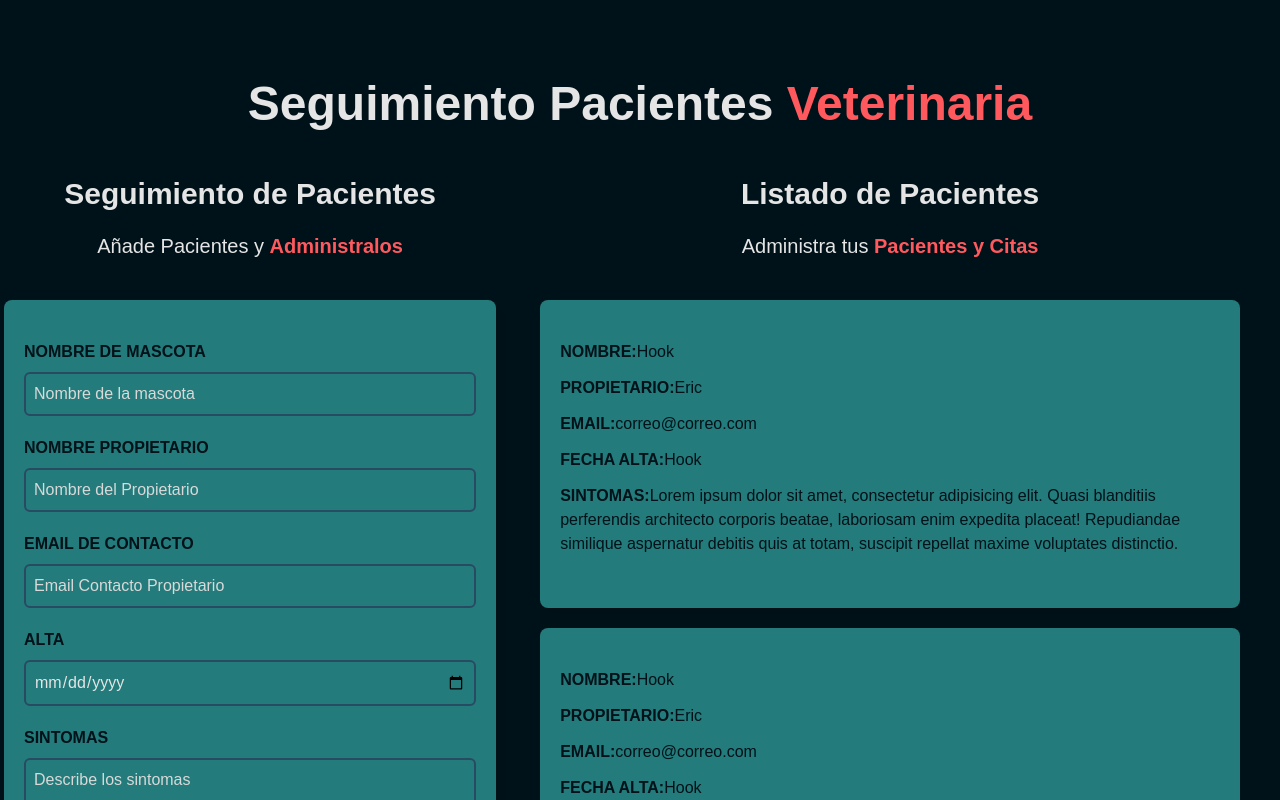
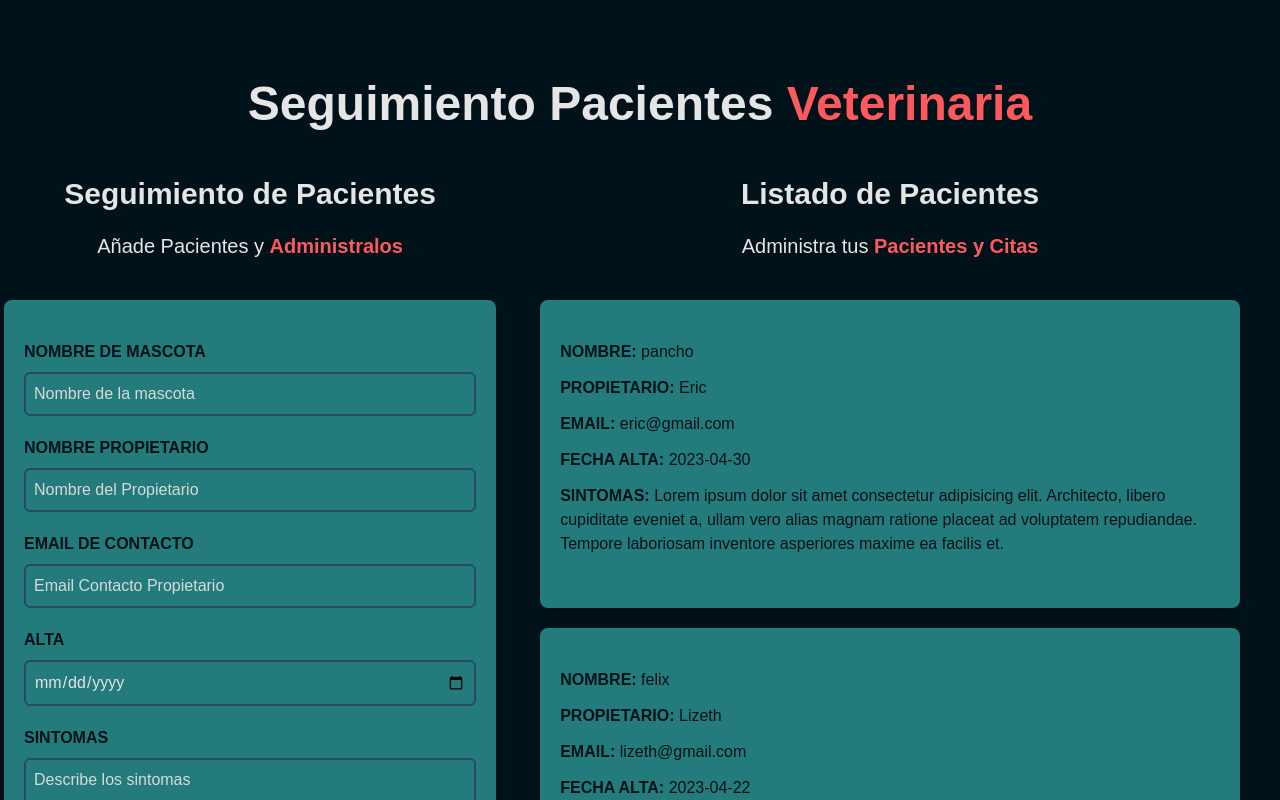
Before and after one commit to recover1988/REACT-CitasReact, a React (Vite) app: page / in a window 1280 px wide. Shown: the top 800 px of the page. Built offline with nearby package versions, Linux system fonts and the light colour scheme.

Commit message:
crear funcion generadoraId

```diff
--- a/src/App.jsx
+++ b/src/App.jsx
@@ -2,9 +2,29 @@ import { useState } from "react";
 import Form from "./components/Form";
 import Header from "./components/Header";
 import ListPatients from "./components/ListPatients";
+import generarId from "./utils/generadorId";
+function App() {
 
-function App() {
-	const [pacientes, setPacientes] = useState([]);
+	const [pacientes, setPacientes] = useState([
+		{
+			nombre: "pancho",
+			propietario: "Eric",
+			email: "eric@gmail.com",
+			fecha: "2023-04-30",
+			sintomas:
+				"Lorem ipsum dolor sit amet consectetur adipisicing elit. Architecto, libero cupiditate eveniet a, ullam vero alias magnam ratione placeat ad voluptatem repudiandae. Tempore laboriosam inventore asperiores maxime ea facilis et.",
+			id: generarId(),
+		},
+		{
+			nombre: "felix",
+			propietario: "Lizeth",
+			email: "lizeth@gmail.com",
+			fecha: "2023-04-22",
+			sintomas:
+				"Lorem ipsum dolor sit amet consectetur adipisicing elit. Architecto, libero cupiditate eveniet a, ullam vero alias magnam ratione placeat ad voluptatem repudiandae. Tempore laboriosam inventore asperiores maxime ea facilis et.",
+			id: generarId() + "sdas",
+		},
+	]);
 
 	console.log(pacientes);
 	return (
@@ -12,7 +32,7 @@ function App() {
 			<Header />
 			<div className="mt-12 md:flex">
 				<Form setPacientes={setPacientes} />
-				<ListPatients />
+				<ListPatients pacientes={pacientes} />
 			</div>
 		</div>
 	);
--- a/src/components/Form.jsx
+++ b/src/components/Form.jsx
@@ -1,5 +1,6 @@
 import { useState, useEffect } from "react";
 import Error from "./Error";
+import generarId from "../utils/generadorId";
 
 const Form = ({ setPacientes }) => {
 	const [datos, setDatos] = useState({
@@ -8,6 +9,7 @@ const Form = ({ setPacientes }) => {
 		email: "",
 		fecha: "",
 		sintomas: "",
+		id: generarId(),
 	});
 	const [error, setError] = useState(false);
 
@@ -32,6 +34,7 @@ const Form = ({ setPacientes }) => {
 			email: "",
 			fecha: "",
 			sintomas: "",
+			id: generarId(),
 		}));
 		console.log("Enviar Formulario");
 	};
@@ -55,7 +58,11 @@ const Form = ({ setPacientes }) => {
 				onSubmit={handleSubmit}
 				className="bg-color3 shadow-lg rounded-lg px-5 py-10 mb-10"
 			>
-				{error && <Error><p>Todos los campos son obligatorios</p></Error>}
+				{error && (
+					<Error>
+						<p>Todos los campos son obligatorios</p>
+					</Error>
+				)}
 				<div className="mb-5">
 					<label
 						htmlFor="mascota"
--- a/src/components/ListPatients.jsx
+++ b/src/components/ListPatients.jsx
@@ -1,6 +1,6 @@
+import Error from "./Error";
 import Patient from "./Patient";
-
-const ListPatients = () => {
+const ListPatients = ({ pacientes }) => {
 	return (
 		<div className="md:w-1/2 lg:w-3/5 md:h-screen mx-5 px-5 h-screen">
 			<h2 className="font-black text-3xl text-center">Listado de Pacientes</h2>
@@ -9,11 +9,18 @@ const ListPatients = () => {
 				<span className="text-color6 font-bold ">Pacientes y Citas</span>
 			</p>
 			<div className=" h-full overflow-y-scroll  scrollbar-thumb-color6 scrollbar-track-color4 scrollbar-thin">
-				<Patient />
-				<Patient />
-				<Patient />
-				<Patient />
-				<Patient />
+				{pacientes.length > 0 ? (
+					pacientes.map((p) => (
+						<Patient
+							paciente={p}
+							key={p.id}
+						/>
+					))
+				) : (
+					<Error>
+						<p>No hay datos</p>
+					</Error>
+				)}
 			</div>
 		</div>
 	);
--- a/src/components/Patient.jsx
+++ b/src/components/Patient.jsx
@@ -1,32 +1,26 @@
 import React from "react";
 
-const Patient = () => {
+const Patient = ({ paciente }) => {
 	return (
 		<div className="bg-color3 shadow-lg rounded-lg px-5 py-10 mb-5">
 			<p className="font-bold mb-3 text-color5 uppercase">
-				Nombre:
-				<span className="font-normal normal-case">Hook</span>
+				Nombre:{" "}
+				<span className="font-normal normal-case">{paciente.nombre}</span>
 			</p>
 			<p className="font-bold mb-3 text-color5 uppercase">
-				Propietario:
-				<span className="font-normal normal-case">Eric</span>
+				Propietario:{" "}
+				<span className="font-normal normal-case">{paciente.propietario}</span>
 			</p>
 			<p className="font-bold mb-3 text-color5 uppercase">
-				Email:
-				<span className="font-normal normal-case">correo@correo.com</span>
+				Email: <span className="font-normal normal-case">{paciente.email}</span>
 			</p>
 			<p className="font-bold mb-3 text-color5 uppercase">
-				Fecha Alta:
-				<span className="font-normal normal-case">Hook</span>
+				Fecha Alta:{" "}
+				<span className="font-normal normal-case">{paciente.fecha}</span>
 			</p>
 			<p className="font-bold mb-3 text-color5 uppercase">
-				Sintomas:
-				<span className="font-normal normal-case">
-					Lorem ipsum dolor sit amet, consectetur adipisicing elit. Quasi
-					blanditiis perferendis architecto corporis beatae, laboriosam enim
-					expedita placeat! Repudiandae similique aspernatur debitis quis at
-					totam, suscipit repellat maxime voluptates distinctio.
-				</span>
+				Sintomas:{" "}
+				<span className="font-normal normal-case">{paciente.sintomas}</span>
 			</p>
 		</div>
 	);
--- /dev/null
+++ b/src/utils/generadorId.js
@@ -0,0 +1,6 @@
+const generarId = () => {
+	const random = Math.random().toString(36).substring(0, 2);
+	const fecha = Date.now().toString(36);
+	return random + fecha;
+};
+export default generarId;
```
Also changed, not shown: 1 other file (tests, documents, lock files or other folders).
